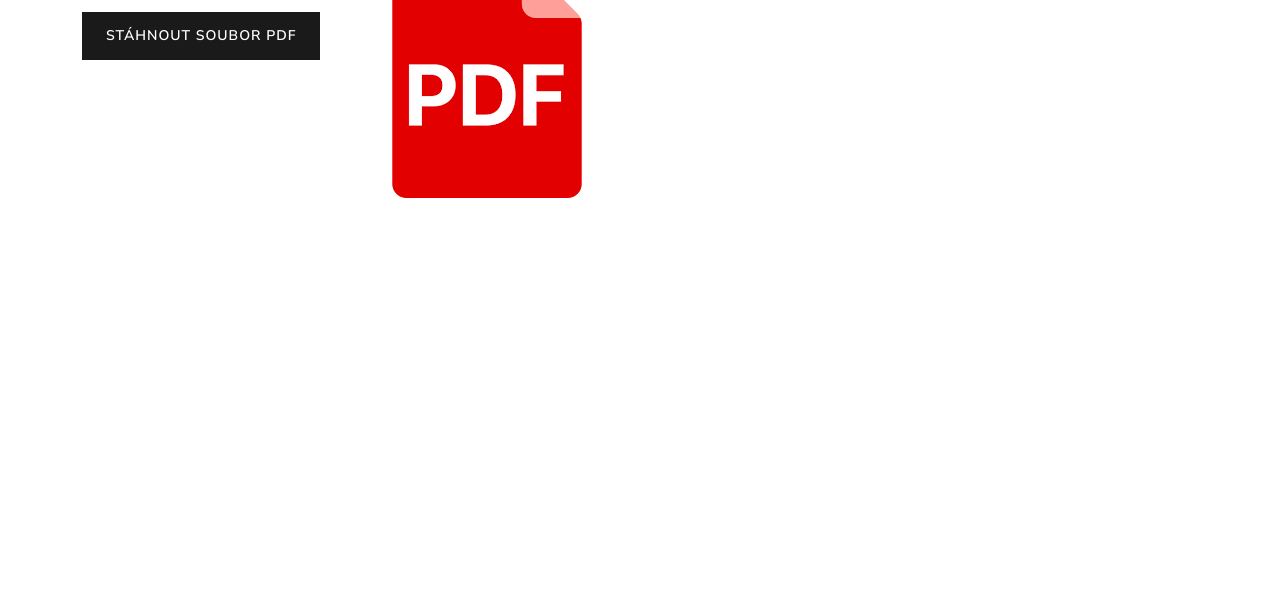
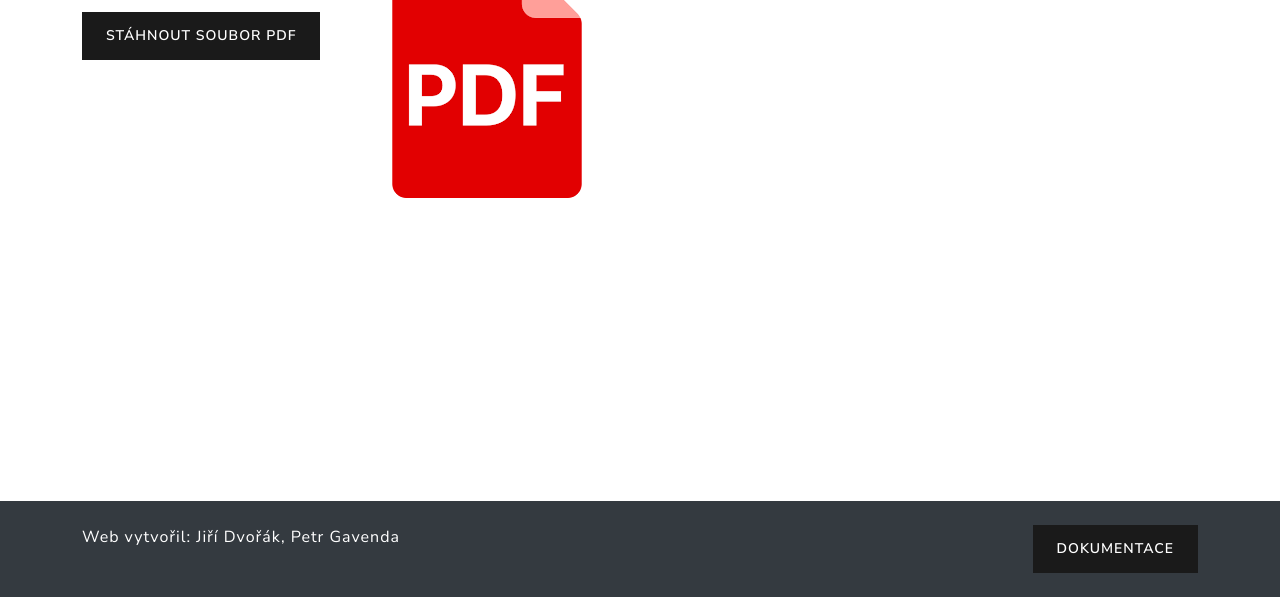
Before and after one commit to DiscoPotatoCZ/FinalProject, a website: page doc.html in a window 1280 px wide. Shown: the part 203-800 px from the top of the page. Drawn offline with nearby package versions, Linux system fonts and the light colour scheme.

Commit message:
Patička

```diff
--- a/doc.html
+++ b/doc.html
@@ -7,6 +7,20 @@
     <title>Dokumentace webu</title>
     <link rel="stylesheet" href="node_modules/bootswatch/dist/lux/bootstrap.min.css">
     <script src="node_modules/bootstrap/dist/js/bootstrap.bundle.min.js"></script>
+
+    <style>
+        html, body {
+            height: 100%;
+        }
+        body {
+            display: flex;
+            flex-direction: column;
+            margin: 0;
+        }
+        .content {
+            flex: 1;
+        }
+    </style>
 </head>
 
 <body>
@@ -75,4 +89,17 @@
             </div>
         </div>
     </div>
+
+    <footer class="bg-dark text-white mt-auto py-4">
+        <div class="container">
+            <div class="row">
+                <div class="col-md-6">
+                    <p class="mb-0">Web vytvořil: Jiří Dvořák, Petr Gavenda</p>
+                </div>
+                <div class="col-md-6 d-flex justify-content-end">
+                    <a href="dokumentace.pdf" class="btn btn-primary" download>Dokumentace</a>
+                </div>
+            </div>
+        </div>
+    </footer>
 </body>
```
Also changed, not shown: balicky.html (+13 -0 lines), contact.html (+27 -0 lines), heroes.html (+13 -0 lines), hodnoceni.html (+27 -0 lines), index.html (+15 -0 lines), 1 other file.
